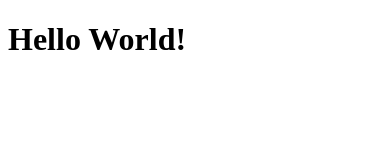
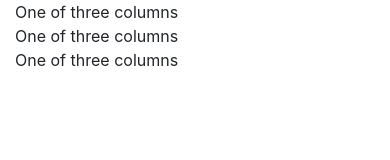
Before and after one commit to Halozy-bit/Halozy-bit.github.io, a plain HTML site: page index.html in a window 390 px wide. Drawn offline with nearby package versions, Linux system fonts and the light colour scheme.

Commit message:
menambahkan css dan js

```diff
--- a/index.html
+++ b/index.html
@@ -1,14 +1,26 @@
 <!DOCTYPE html>
 <html>
 <head>
-    <meta charset='utf-8'>
-    <meta http-equiv='X-UA-Compatible' content='IE=edge'>
     <title>Halozy-Bit</title>
-    <meta name='viewport' content='width=device-width, initial-scale=1'>
-    <link rel='stylesheet' type='text/css' media='screen' href='main.css'>
-    <script src='main.js'></script>
+    <!-- CSS only -->
+    <link rel="stylesheet" href="https://stackpath.bootstrapcdn.com/bootstrap/5.0.0-alpha2/css/bootstrap.min.css" integrity="sha384-DhY6onE6f3zzKbjUPRc2hOzGAdEf4/Dz+WJwBvEYL/lkkIsI3ihufq9hk9K4lVoK" crossorigin="anonymous">
+
 </head>
 <body>
-    <h1>Hello World!</h1>
+    <div class="container-fluid">
+        <div class="row">
+            <div class="col-sm">
+              One of three columns
+            </div>
+            <div class="col-sm">
+              One of three columns
+            </div>
+            <div class="col-sm">
+              One of three columns
+            </div>
+          </div>
+    </div>
+    <!-- JavaScript Bundle with Popper.js -->
+    <script src="https://stackpath.bootstrapcdn.com/bootstrap/5.0.0-alpha2/js/bootstrap.bundle.min.js" integrity="sha384-BOsAfwzjNJHrJ8cZidOg56tcQWfp6y72vEJ8xQ9w6Quywb24iOsW913URv1IS4GD" crossorigin="anonymous"></script>
 </body>
 </html>
```
